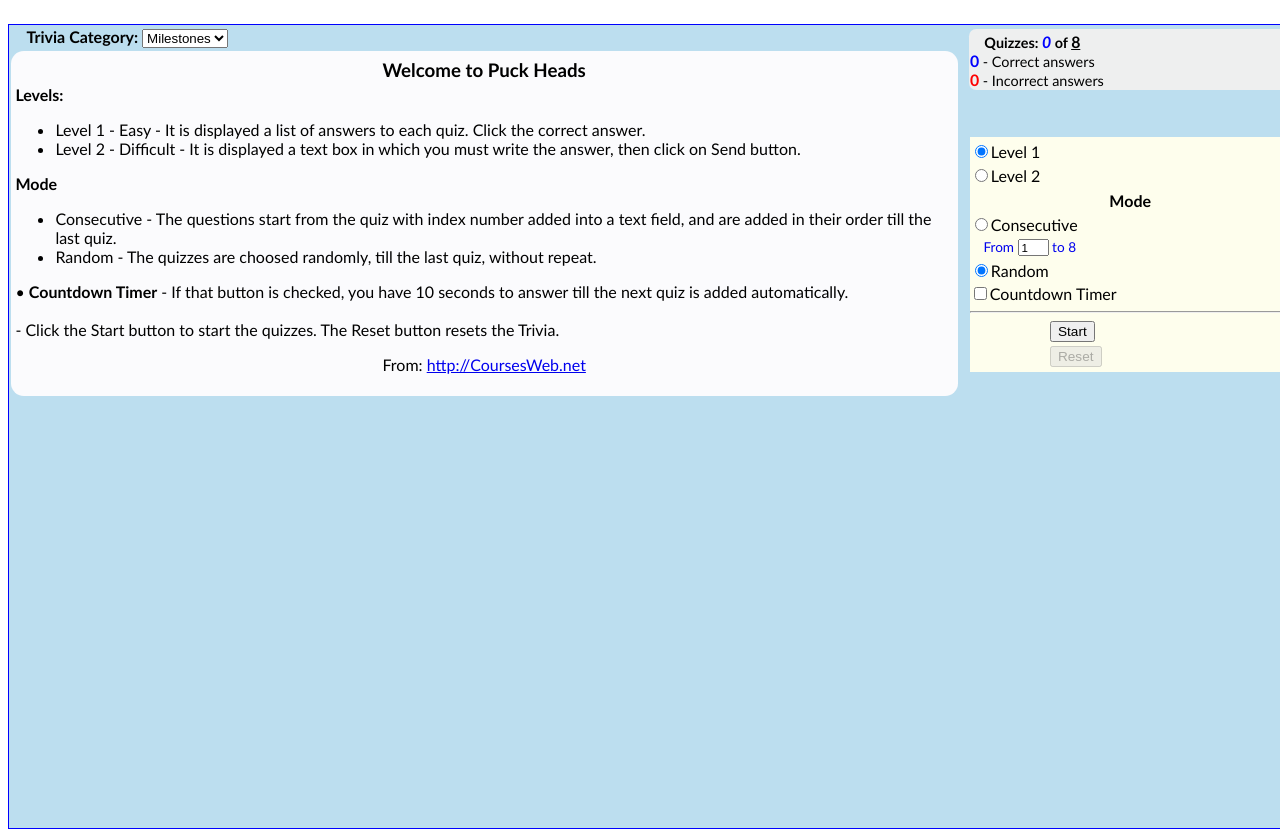
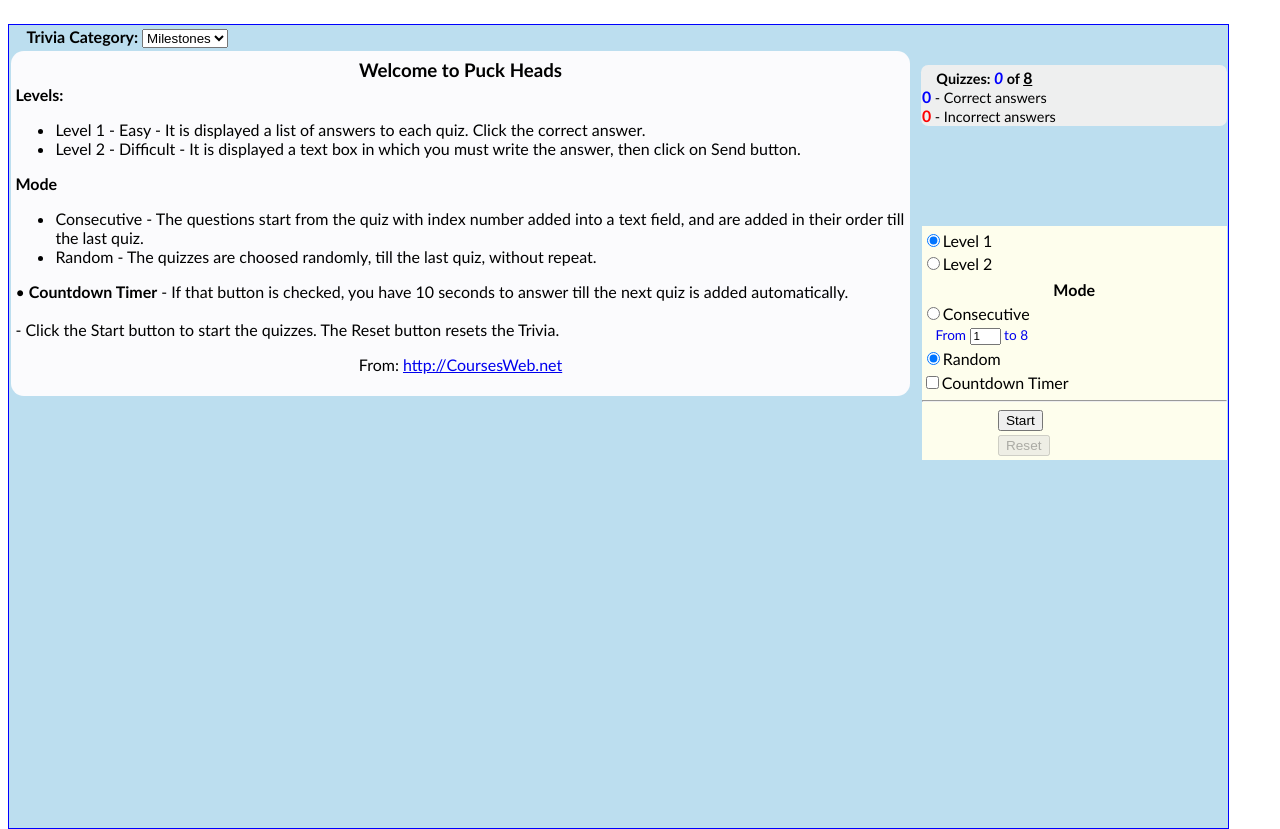
Before and after one commit to lzaldivar91/PuckHeads, a plain HTML site: page trivia.html in a window 1280 px wide. Drawn offline with Linux system fonts and the light colour scheme.

Commit message:
adjusted size

```diff
--- a/trivia/trivia.css
+++ b/trivia/trivia.css
@@ -1,6 +1,6 @@
 #trivia {
  position:absolute;
- width:100%;
+ width:95%;
  min-height:100%;
  margin:1em auto;
  background:#bcdeef;
@@ -101,7 +101,7 @@
 
 #trivia #answered {
  position:absolute;
- top:.3em;
+ top:5%;
  right:.1em;
  width:25%;
  height:4em;
@@ -132,7 +132,7 @@
 }
 #trivia #qdata {
  position:absolute;
- top:7em;
+ top:25%;
  right:.1em;
  width:25%;
  background:#fefeed;
```
